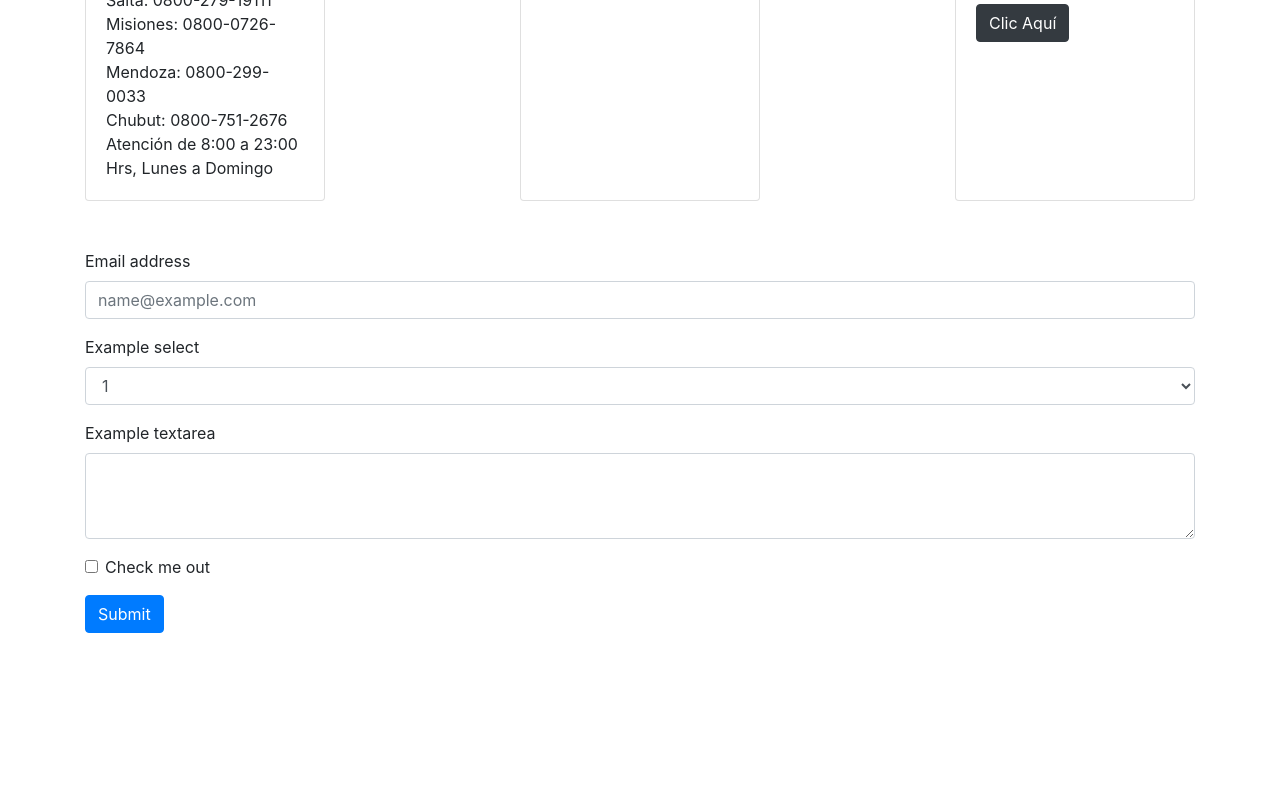
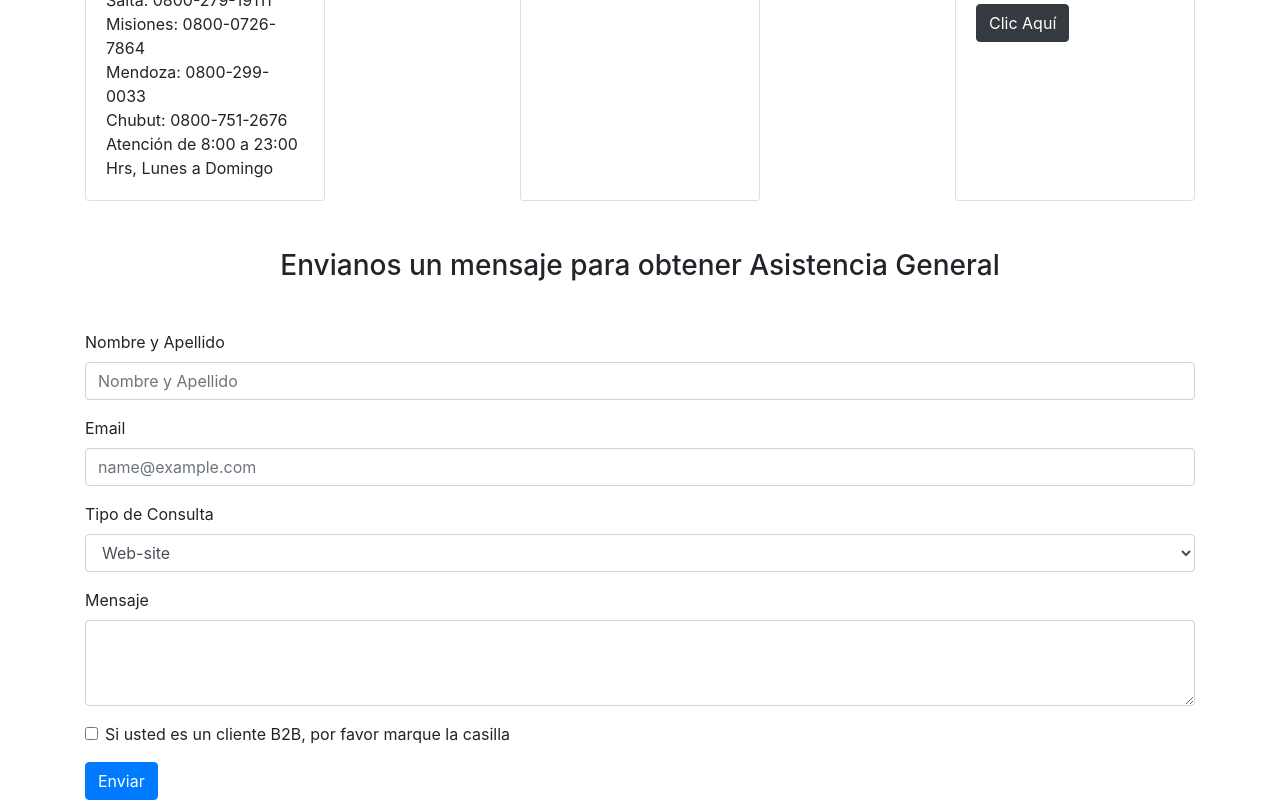
Before and after one commit to ConstanzaGalia/proyectoFinal-fontend, a React (Create React App) app: page / in a window 1280 px wide. Shown: the part 960-1760 px from the top of the page. Before the commit the page ends 1593 px from the top, so only its background shows below. Built offline with nearby package versions, Linux system fonts and the light colour scheme.

Commit message:
terminando la página de contacto

```diff
--- a/src/App.js
+++ b/src/App.js
@@ -2,6 +2,7 @@
 import './css/App.css';
 import 'bootstrap/dist/css/bootstrap.min.css';
 import Contact from './pages/Contact';
+
 
 function App() {
   return (
--- a/src/pages/Contact.jsx
+++ b/src/pages/Contact.jsx
@@ -5,6 +5,7 @@ import Image from "react-bootstrap/Image";
 import imgcontact from "../Img/Contact_page.jpg";
 import Card from "react-bootstrap/Card";
 import '../css/Contact.css'
+
 
 export default function Contact() {
   return (
@@ -66,30 +67,35 @@ export default function Contact() {
       </Card.Body>
     </Card>
     </div>
+    <div className="mt-5" >
+      <h3 align="center">Envianos un mensaje para obtener Asistencia General</h3>
+    </div>
     <Form className="mt-5">
+      <Form.Group controlId="Nombre y Apellido">
+        <Form.Label>Nombre y Apellido</Form.Label>
+        <Form.Control type="text" placeholder="Nombre y Apellido" />
+      </Form.Group>
       <Form.Group controlId="exampleForm.ControlInput1">
-        <Form.Label>Email address</Form.Label>
+        <Form.Label>Email</Form.Label>
         <Form.Control type="email" placeholder="name@example.com" />
       </Form.Group>
       <Form.Group controlId="exampleForm.ControlSelect1">
-        <Form.Label>Example select</Form.Label>
+        <Form.Label>Tipo de Consulta</Form.Label>
         <Form.Control as="select">
-          <option>1</option>
-          <option>2</option>
-          <option>3</option>
-          <option>4</option>
-          <option>5</option>
+          <option>Web-site</option>
+          <option>Empleo</option>
+          <option>Consulta</option>
         </Form.Control>
       </Form.Group>
       <Form.Group controlId="exampleForm.ControlTextarea1">
-        <Form.Label>Example textarea</Form.Label>
+        <Form.Label>Mensaje</Form.Label>
         <Form.Control as="textarea" rows={3} />
       </Form.Group>
       <Form.Group controlId="formBasicCheckbox">
-        <Form.Check type="checkbox" label="Check me out" />
+        <Form.Check type="checkbox" label="Si usted es un cliente B2B, por favor marque la casilla" />
       </Form.Group>
       <Button variant="primary" type="submit">
-        Submit
+        Enviar
       </Button>
     </Form>
     </Container>
```
Also changed, not shown: src/components/Footer.jsx (+65 -0 lines).
